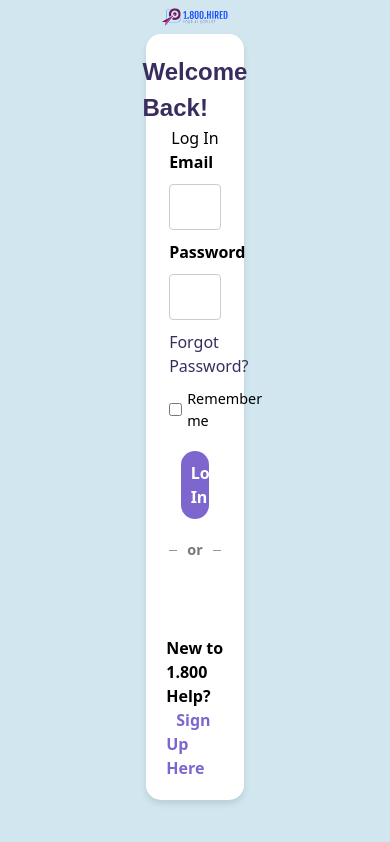
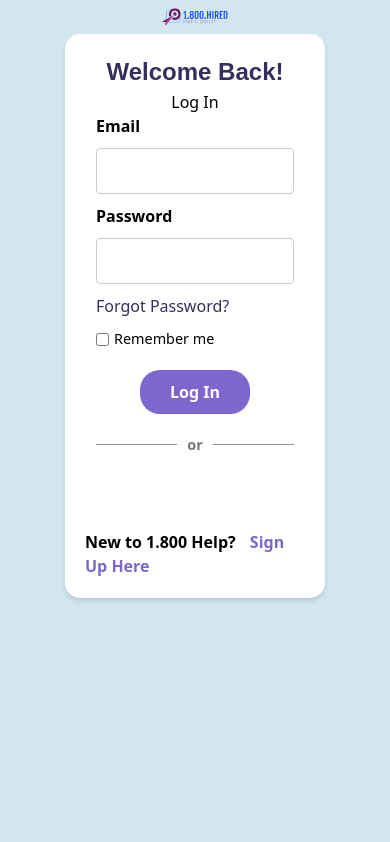
Before and after one commit to agoel27/ai-job-portal, a React (Vite) app in the folder frontend/: page /login in a window 390 px wide. Built offline with nearby package versions, Linux system fonts and the light colour scheme; no server answers.

Commit message:
Make mobile slightly less scuffed

```diff
--- a/frontend/src/components/Form.jsx
+++ b/frontend/src/components/Form.jsx
@@ -84,7 +84,10 @@ function Form({ route, method, title }) {
   return (
     <>
       {method === "register" && (
-        <form onSubmit={handleSubmit} className="form-container">
+        <form
+          onSubmit={handleSubmit}
+          className="flex flex-col items-center justify-center bg-white p-5 rounded-[15px] shadow-md lg:max-w-1/4 md: md:max-w-1/2 max-w-2/3 mx-auto"
+        >
           <p className="form-title">{title}</p>
           <input
             className="form-input"
@@ -119,7 +122,10 @@ function Form({ route, method, title }) {
         </form>
       )}
       {method === "login" && (
-        <form onSubmit={handleSubmit} className="form-container">
+        <form
+          onSubmit={handleSubmit}
+          className="flex flex-col items-center justify-center bg-white p-5 rounded-[15px] shadow-md lg:max-w-1/4 md: md:max-w-1/2 max-w-2/3 mx-auto"
+        >
           <p className="form-title">{title}</p>
           <h1>{name}</h1>
           <div className="input-name">Email</div>
```
